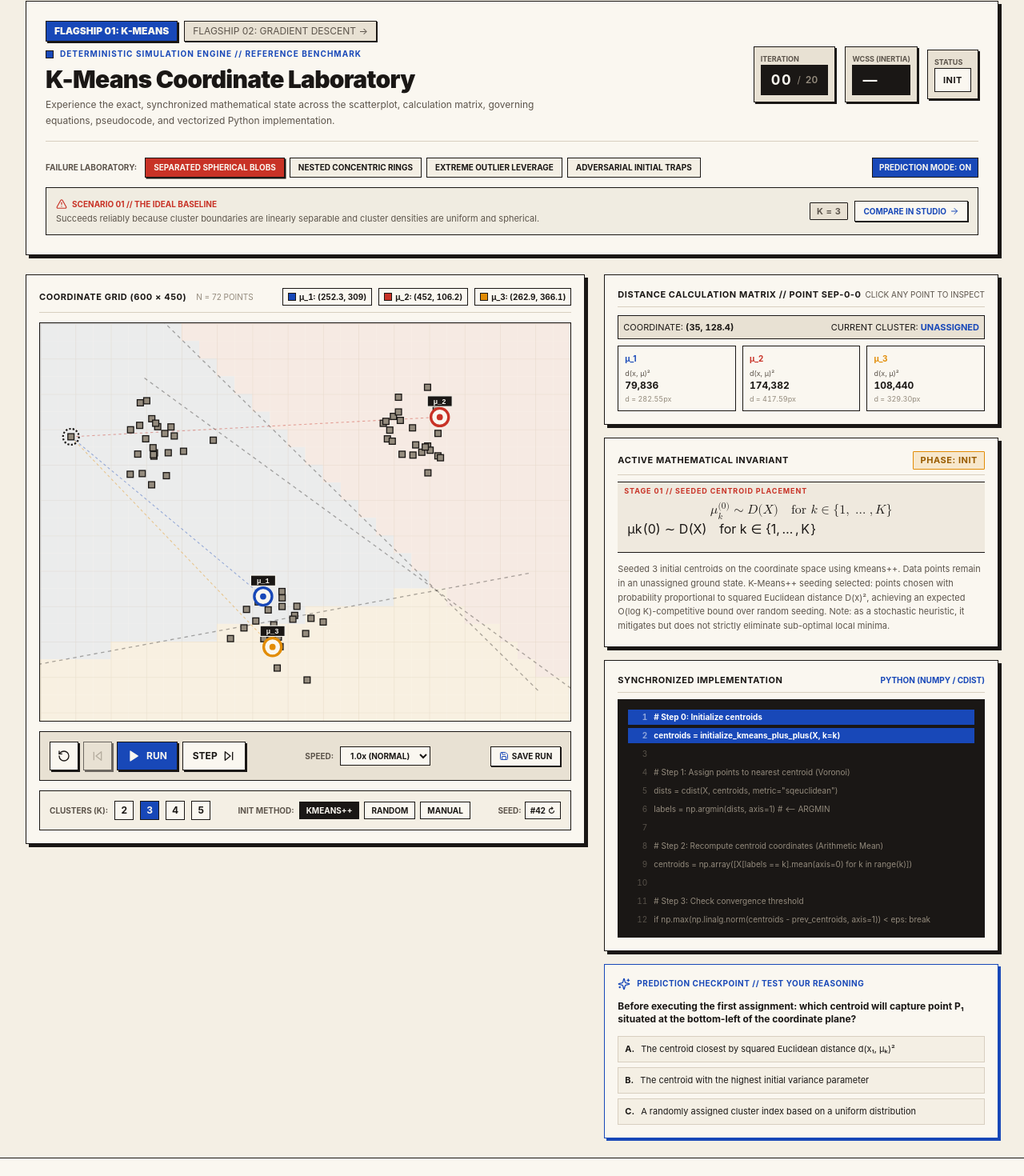
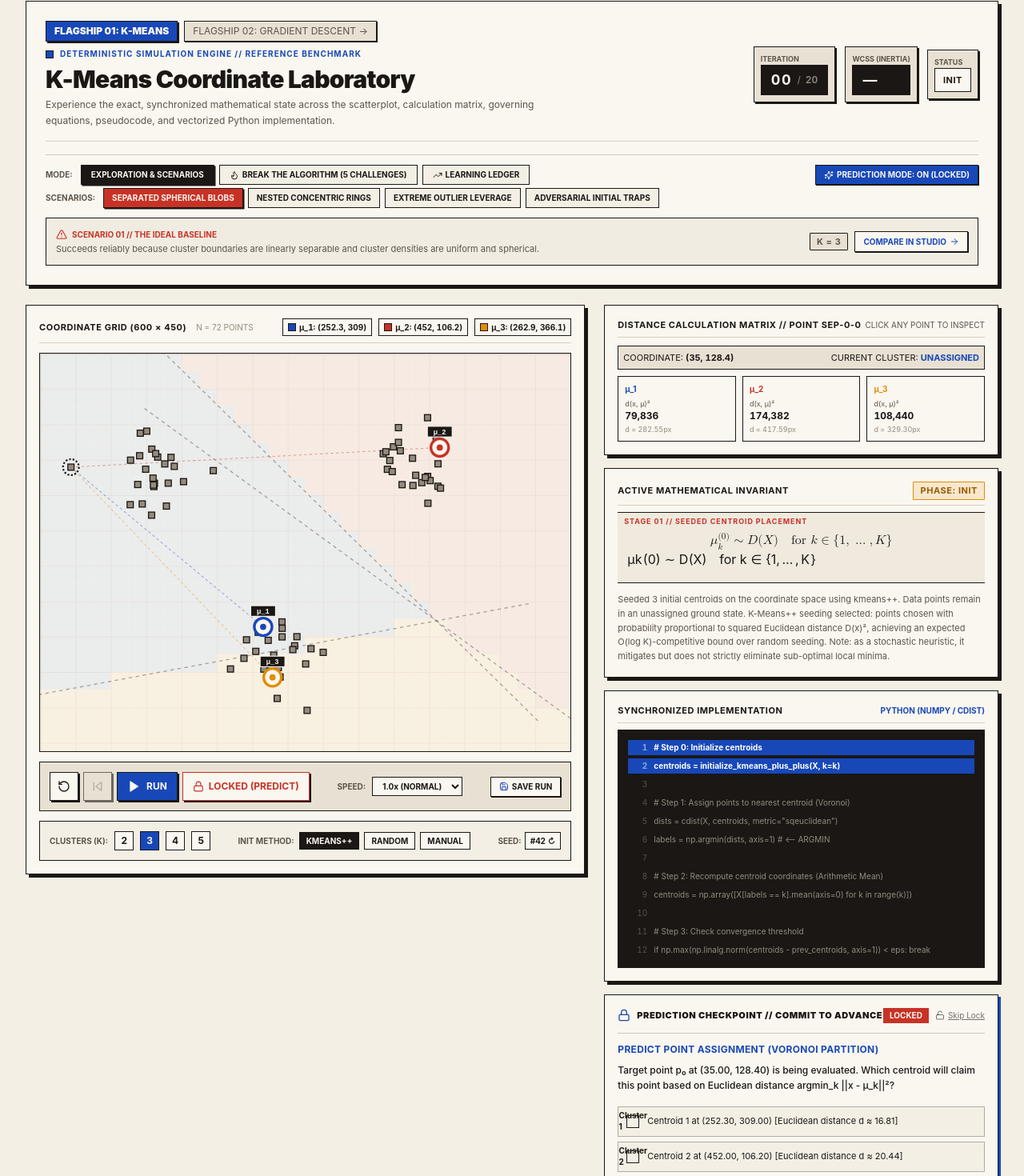
Before and after one commit to VaibhavChaudhary14/MLinMotion, a Next.js app: page /cinema in a window 1280 px wide. Shown: the part 80-1550 px from the top of the page at 80% size. Built offline with nearby package versions, Linux system fonts and the light colour scheme.

Commit message:
feat(learning): complete Phase 05 interactive learning checkpoints and challenges

```diff
--- a/src/components/learning/PredictionCheckpointPanel.tsx
+++ b/src/components/learning/PredictionCheckpointPanel.tsx
@@ -22,7 +22,7 @@ import {
 } from 'lucide-react';
 
 interface PredictionCheckpointPanelProps {
-  question: PredictionQuestion | null;
+  question: PredictionQuestion<any, any> | null;
   isLocked: boolean;
   onCommitPrediction: (guess: any) => PredictionEvaluationResult;
   onUnlockBypass?: () => void;
--- a/src/components/simulation/KMeansSimulationWorkbench.tsx
+++ b/src/components/simulation/KMeansSimulationWorkbench.tsx
@@ -34,9 +34,27 @@ import {
   HelpCircle,
   Sparkles,
   BookOpen,
+  Flame,
+  ShieldCheck,
+  TrendingUp,
+  Lock,
+  Unlock,
 } from 'lucide-react';
+import {
+  getKMeansPredictionForStep,
+  KMEANS_CHALLENGES,
+  recordPredictionAttempt,
+  recordChallengeAttempt,
+  loadLearningProfile,
+} from '@/lib/learning';
+import { PredictionCheckpointPanel } from '@/components/learning/PredictionCheckpointPanel';
+import { ChallengeWorkbenchPanel } from '@/components/learning/ChallengeWorkbenchPanel';
+import { LearningAnalyticsCard } from '@/components/learning/LearningAnalyticsCard';
 
 export const KMeansSimulationWorkbench: React.FC = () => {
+  // View mode: Exploration vs Challenges vs Ledger
+  const [workbenchView, setWorkbenchView] = useState<'explore' | 'challenges' | 'ledger'>('explore');
+
   // Scenario & Configuration State
   const [scenarioId, setScenarioId] = useState<KMeansFailureScenarioId>('separated');
   const [kValue, setKValue] = useState<number>(3);
@@ -45,10 +63,21 @@ export const KMeansSimulationWorkbench: React.FC = () => {
   const [manualPlacementPoints, setManualPlacementPoints] = useState<Array<{ x: number; y: number }>>([]);
   const [isManualPlacingActive, setIsManualPlacingActive] = useState<boolean>(false);
 
-  // Playback State
+  // Playback & Interactive Learning State
   const [isPlaying, setIsPlaying] = useState<boolean>(false);
   const [speedMs, setSpeedMs] = useState<number>(750);
   const [predictionMode, setPredictionMode] = useState<boolean>(true);
+  const [isPredictionLocked, setIsPredictionLocked] = useState<boolean>(true);
+  const [activeChallengeId, setActiveChallengeId] = useState<string>('KM-01');
+  const [completedChallenges, setCompletedChallenges] = useState<Record<string, boolean>>(() => {
+    if (typeof window === 'undefined') return {};
+    const prof = loadLearningProfile();
+    const map: Record<string, boolean> = {};
+    Object.values(prof.challenges).forEach((c) => {
+      if (c.completed) map[c.challengeId] = true;
+    });
+    return map;
+  });
   const [selectedPrediction, setSelectedPrediction] = useState<string | null>(null);
   const [predictionFeedback, setPredictionFeedback] = useState<{ isCorrect: boolean; text: string } | null>(null);
   const [savedSuccess, setSavedSuccess] = useState<boolean>(false);
@@ -133,27 +162,82 @@ export const KMeansSimulationWorkbench: React.FC = () => {
     setPredictionFeedback(null);
   }, [kValue, initMethod, seed]);
 
+  // Active prediction question
+  const activePredictionQuestion = useMemo(() => {
+    if (!predictionMode) return null;
+    return getKMeansPredictionForStep(simState);
+  }, [predictionMode, simState]);
+
   // Stepping Forward
   const handleStepForward = () => {
     if (simState.isConverged) return;
 
-    // Check prediction if prediction mode is on and question exists
-    const currentExp = kmeansEngine.getExplanation(simState);
-    if (predictionMode && currentExp.predictionPrompt && selectedPrediction) {
-      const chosenOpt = currentExp.predictionPrompt.options.find((o) => o.id === selectedPrediction);
-      if (chosenOpt) {
-        setPredictionFeedback({
-          isCorrect: chosenOpt.isCorrect,
-          text: currentExp.predictionPrompt.explanation,
-        });
-      }
-    } else {
-      setPredictionFeedback(null);
+    if (predictionMode && activePredictionQuestion && isPredictionLocked) {
+      // Locked before commit
+      return;
     }
 
     const nextState = kmeansEngine.step(simState);
     setSimState(nextState);
+    setIsPredictionLocked(true);
     setSelectedPrediction(null);
+  };
+
+  // Prediction commitment
+  const handleCommitPrediction = (guess: any) => {
+    if (!activePredictionQuestion) return null as any;
+    const nextState = kmeansEngine.step(simState);
+    const result = activePredictionQuestion.evaluate(guess, simState, nextState);
+    recordPredictionAttempt(
+      activePredictionQuestion.id,
+      'kmeans',
+      activePredictionQuestion.category,
+      guess,
+      result.status,
+      result.score
+    );
+    setIsPredictionLocked(false);
+    return result;
+  };
+
+  // Challenge selection & application
+  const handleSelectChallenge = (id: string) => {
+    setActiveChallengeId(id);
+    const ch = KMEANS_CHALLENGES.find((c) => c.id === id);
+    if (!ch) return;
+    const nextK = ch.defaultConfig.k ?? kValue;
+    const nextMethod = ch.defaultConfig.initMethod ?? initMethod;
+    const nextSeed = ch.defaultConfig.seed ?? seed;
+    setKValue(nextK);
+    setInitMethod(nextMethod);
+    setSeed(nextSeed);
+
+    const points = activeScenario.generate().points;
+    const newState = kmeansEngine.initialize(
+      { k: nextK, initMethod: nextMethod, seed: nextSeed, maxIterations: ch.defaultConfig.maxIterations ?? 30 },
+      points,
+      nextSeed
+    );
+    setSimState(newState);
+  };
+
+  // Challenge outcome verification
+  const handleVerifyChallenge = (challenge: any) => {
+    const outcome = challenge.verifyCondition(
+      simState,
+      kmeansEngine.getMetrics(simState),
+      []
+    );
+    recordChallengeAttempt(
+      challenge.id,
+      'kmeans',
+      outcome.passed,
+      outcome.metricsObserved
+    );
+    if (outcome.passed) {
+      setCompletedChallenges((prev) => ({ ...prev, [challenge.id]: true }));
+    }
+    return outcome;
   };
 
   // Stepping Backward
@@ -347,10 +431,70 @@ export const KMeansSimulationWorkbench: React.FC = () => {
           </div>
         </div>
 
-        {/* 2. FAILURE LABORATORY BENCHMARK STRIP */}
-        <div className="mt-4 pt-1 flex flex-col md:flex-row items-start md:items-center justify-between gap-3">
+        {/* 2. MODE SWITCHER & BENCHMARK STRIP */}
+        <div className="mt-4 pt-1 flex flex-col md:flex-row items-start md:items-center justify-between gap-3 border-t border-[#1A1715]/20 pt-3">
           <div className="flex flex-wrap items-center gap-1.5 text-[10px]">
-            <span className="font-bold text-[#5C544B] uppercase mr-1">FAILURE LABORATORY:</span>
+            <span className="font-bold text-[#5C544B] uppercase mr-1">MODE:</span>
+            <button
+              onClick={() => {
+                setWorkbenchView('explore');
+                setIsPlaying(false);
+              }}
+              className={`px-3 py-1 font-bold border transition-none uppercase ${
+                workbenchView === 'explore'
+                  ? 'bg-[#1A1715] text-[#FAF7F0] border-[#1A1715] shadow-[1.5px_1.5px_0px_#1A1715]'
+                  : 'bg-[#F4EFE4] text-[#1A1715] border-[#1A1715] hover:bg-[#E8E1D3]'
+              }`}
+            >
+              EXPLORATION & SCENARIOS
+            </button>
+            <button
+              onClick={() => {
+                setWorkbenchView('challenges');
+                setIsPlaying(false);
+              }}
+              className={`px-3 py-1 font-bold border transition-none uppercase flex items-center gap-1 ${
+                workbenchView === 'challenges'
+                  ? 'bg-[#C83226] text-[#FAF7F0] border-[#1A1715] shadow-[1.5px_1.5px_0px_#1A1715]'
+                  : 'bg-[#F4EFE4] text-[#1A1715] border-[#1A1715] hover:bg-[#E8E1D3]'
+              }`}
+            >
+              <Flame className="w-3 h-3" />
+              BREAK THE ALGORITHM (5 CHALLENGES)
+            </button>
+            <button
+              onClick={() => {
+                setWorkbenchView('ledger');
+                setIsPlaying(false);
+              }}
+              className={`px-3 py-1 font-bold border transition-none uppercase flex items-center gap-1 ${
+                workbenchView === 'ledger'
+                  ? 'bg-[#33634B] text-[#FAF7F0] border-[#1A1715] shadow-[1.5px_1.5px_0px_#1A1715]'
+                  : 'bg-[#F4EFE4] text-[#1A1715] border-[#1A1715] hover:bg-[#E8E1D3]'
+              }`}
+            >
+              <TrendingUp className="w-3 h-3" />
+              LEARNING LEDGER
+            </button>
+          </div>
+
+          <div className="flex items-center gap-2 text-[10px]">
+            <button
+              onClick={() => setPredictionMode(!predictionMode)}
+              className={`px-2.5 py-1 border border-[#1A1715] font-bold flex items-center gap-1 ${
+                predictionMode ? 'bg-[#1848B8] text-[#FAF7F0] shadow-[1px_1px_0px_#1A1715]' : 'bg-[#E8E1D3] text-[#5C544B]'
+              }`}
+            >
+              <Sparkles className="w-3 h-3" />
+              PREDICTION MODE: {predictionMode ? 'ON (LOCKED)' : 'OFF'}
+            </button>
+          </div>
+        </div>
+
+        {/* Failure Laboratory Buttons (when in exploration mode) */}
+        {workbenchView === 'explore' && (
+          <div className="flex flex-wrap items-center gap-1.5 text-[10px] pt-1">
+            <span className="font-bold text-[#5C544B] uppercase mr-1">SCENARIOS:</span>
             {(Object.keys(KMEANS_FAILURE_SCENARIOS) as KMeansFailureScenarioId[]).map((id) => {
               const sc = KMEANS_FAILURE_SCENARIOS[id];
               return (
@@ -368,18 +512,7 @@ export const KMeansSimulationWorkbench: React.FC = () => {
               );
             })}
           </div>
-
-          <div className="flex items-center gap-2 text-[10px]">
-            <button
-              onClick={() => setPredictionMode(!predictionMode)}
-              className={`px-2 py-1 border border-[#1A1715] font-bold ${
-                predictionMode ? 'bg-[#1848B8] text-[#FAF7F0]' : 'bg-[#E8E1D3] text-[#5C544B]'
-              }`}
-            >
-              PREDICTION MODE: {predictionMode ? 'ON' : 'OFF'}
-            </button>
-          </div>
-        </div>
+        )}
 
         {/* Active Scenario Banner Note */}
         <div className="mt-3 p-3 bg-[#E8E1D3]/50 border border-[#1A1715] flex flex-col sm:flex-row sm:items-center justify-between gap-2 text-xs">
@@ -756,15 +889,26 @@ export const KMeansSimulationWorkbench: React.FC = () => {
                 <button
                   onClick={handleStepForward}
                   disabled={simState.isConverged}
-                  title="Execute Next Step (Lloyd)"
+                  title={predictionMode && activePredictionQuestion && isPredictionLocked ? 'Locked: Submit your prediction before stepping' : 'Execute Next Step (Lloyd)'}
                   className={`px-3 h-9 flex items-center gap-1.5 border-[1.5px] border-[#1A1715] shadow-[2px_2px_0px_#1A1715] font-bold text-xs uppercase active:translate-x-[1px] active:translate-y-[1px] ${
                     simState.isConverged
                       ? 'bg-[#E8E1D3] text-[#948B7D] cursor-not-allowed'
+                      : predictionMode && activePredictionQuestion && isPredictionLocked
+                      ? 'bg-[#FAF7F0] text-[#C83226] border-[#C83226]'
                       : 'bg-[#FAF7F0] text-[#1A1715] hover:bg-[#F0EAE0]'
                   }`}
                 >
-                  <span>STEP</span>
-                  <SkipForward className="w-4 h-4" />
+                  {predictionMode && activePredictionQuestion && isPredictionLocked ? (
+                    <>
+                      <Lock className="w-3.5 h-3.5 text-[#C83226]" />
+                      <span>LOCKED (PREDICT)</span>
+                    </>
+                  ) : (
+                    <>
+                      <span>STEP</span>
+                      <SkipForward className="w-4 h-4" />
+                    </>
+                  )}
                 </button>
               </div>
 
@@ -979,53 +1123,41 @@ export const KMeansSimulationWorkbench: React.FC = () => {
             </div>
           </div>
 
-          {/* LEARNING CHECKPOINT (PREDICT-BEFORE-REVEAL) */}
-          {predictionMode && explanation.predictionPrompt && (
-            <div className="p-4 bg-[#FAF7F0] border-[1.5px] border-[#1848B8] shadow-[3px_3px_0px_#1848B8] space-y-3">
-              <div className="flex items-center gap-2">
-                <Sparkles className="w-4 h-4 text-[#1848B8]" />
-                <span className="text-[10px] font-bold uppercase tracking-wider text-[#1848B8]">
-                  PREDICTION CHECKPOINT // TEST YOUR REASONING
-                </span>
-              </div>
-
-              <p className="text-xs font-bold text-[#1A1715] leading-snug">
-                {explanation.predictionPrompt.question}
-              </p>
-
-              <div className="space-y-1.5">
-                {explanation.predictionPrompt.options.map((opt) => (
-                  <button
-                    key={opt.id}
-                    onClick={() => setSelectedPrediction(opt.id)}
-                    className={`w-full text-left p-2 border text-[11px] leading-snug flex items-start gap-2 ${
-                      selectedPrediction === opt.id
-                        ? 'bg-[#1848B8] text-[#FAF7F0] border-[#1A1715]'
-                        : 'bg-[#F4EFE4] text-[#1A1715] border-[#D8CFC0] hover:bg-[#E8E1D3]'
-                    }`}
-                  >
-                    <span className="font-bold">{opt.label}.</span>
-                    <span>{opt.text}</span>
-                  </button>
-                ))}
-              </div>
-
-              {predictionFeedback && (
-                <div
-                  className={`p-2.5 border text-xs leading-relaxed space-y-1 ${
-                    predictionFeedback.isCorrect
-                      ? 'bg-[#33634B]/10 border-[#33634B] text-[#33634B]'
-                      : 'bg-[#C83226]/10 border-[#C83226] text-[#C83226]'
-                  }`}
-                >
-                  <div className="font-bold flex items-center gap-1.5">
-                    {predictionFeedback.isCorrect ? <CheckCircle2 className="w-3.5 h-3.5" /> : <AlertTriangle className="w-3.5 h-3.5" />}
-                    <span>{predictionFeedback.isCorrect ? 'PREDICTION VERIFIED' : 'MISCONCEPTION CAUGHT'}</span>
-                  </div>
-                  <p className="text-[11px] text-[#1A1715]">{predictionFeedback.text}</p>
-                </div>
+          {/* INTERACTIVE LEARNING SYSTEMS (PHASE 05) */}
+          {workbenchView === 'challenges' ? (
+            <ChallengeWorkbenchPanel
+              challenges={KMEANS_CHALLENGES}
+              activeChallengeId={activeChallengeId}
+              onSelectChallenge={handleSelectChallenge}
+              onVerifyChallenge={handleVerifyChallenge}
+              completedChallenges={completedChallenges}
+              onResetSimulation={handleReset}
+            />
+          ) : workbenchView === 'ledger' ? (
+            <LearningAnalyticsCard
+              algorithmFilter="kmeans"
+              onProfileUpdated={() => {
+                const prof = loadLearningProfile();
+                const map: Record<string, boolean> = {};
+                Object.values(prof.challenges).forEach((c) => {
+                  if (c.completed) map[c.challengeId] = true;
+                });
+                setCompletedChallenges(map);
+              }}
+            />
+          ) : (
+            <>
+              {predictionMode && activePredictionQuestion && (
+                <PredictionCheckpointPanel
+                  question={activePredictionQuestion}
+                  isLocked={isPredictionLocked}
+                  onCommitPrediction={handleCommitPrediction}
+                  onUnlockBypass={() => setIsPredictionLocked(false)}
+                  onAdvanceStep={handleStepForward}
+                  onRetry={() => setIsPredictionLocked(true)}
+                />
               )}
-            </div>
+            </>
           )}
         </div>
       </div>
--- a/src/lib/learning/types.ts
+++ b/src/lib/learning/types.ts
@@ -60,7 +60,7 @@ export interface PredictionEvaluationResult {
   explanation: PredictionMultiRepresentation;
 }
 
-export interface PredictionQuestion<TState = unknown, TNextState = unknown> {
+export interface PredictionQuestion<TState = any, TNextState = any> {
   id: string;
   algorithmId: 'gradient-descent' | 'kmeans';
   title: string;
```
